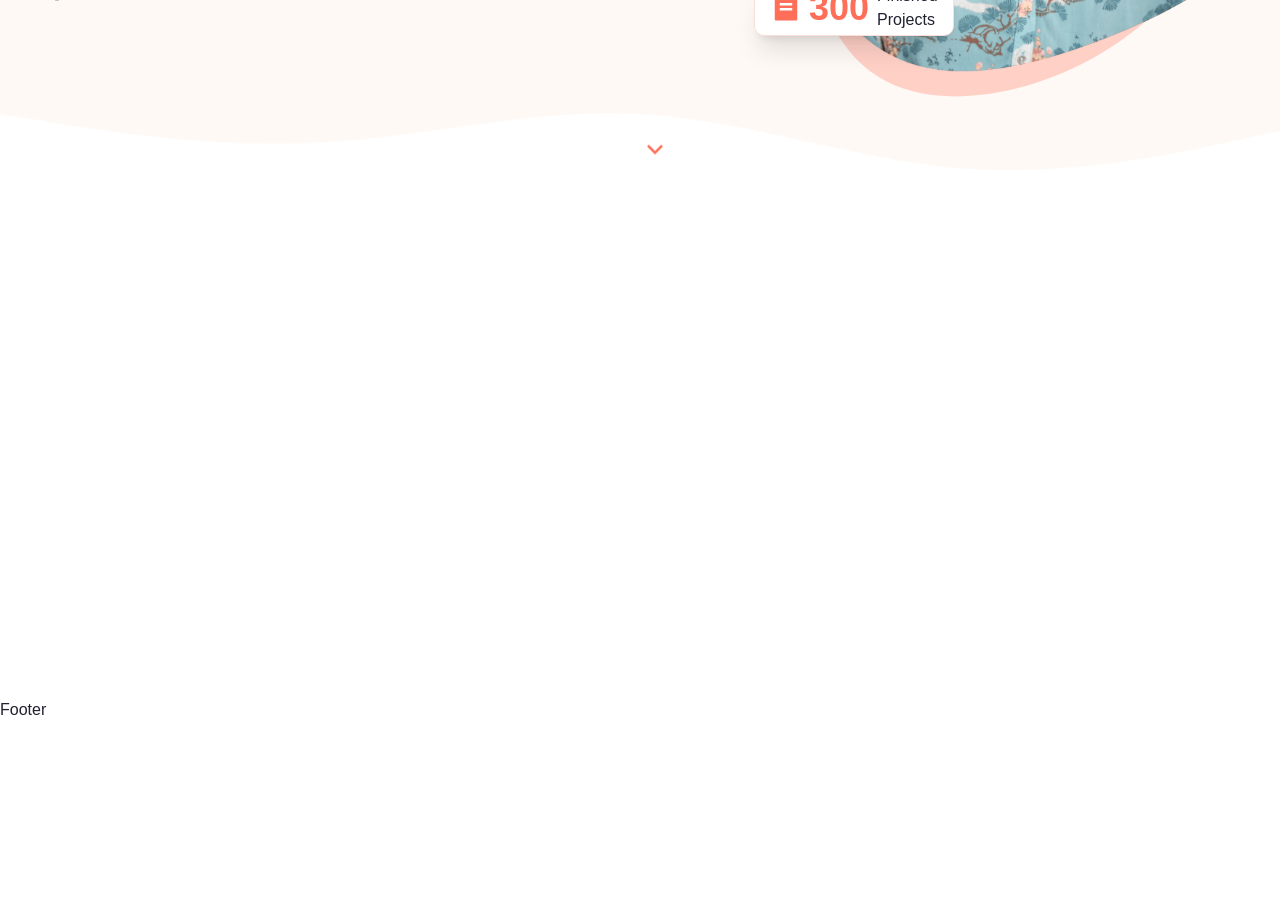
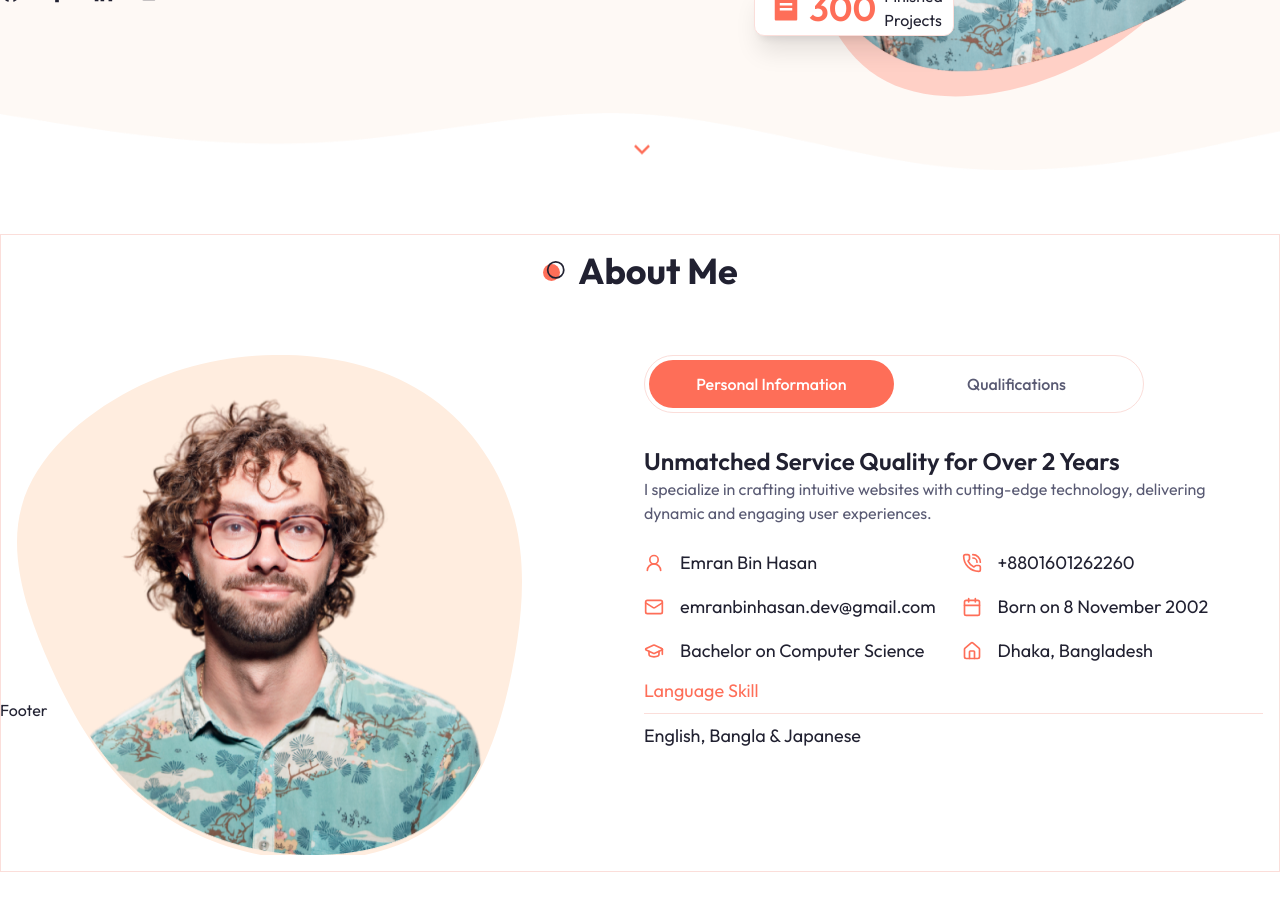
Before and after one commit to imran-binhasan/portfolio-v0, a Next.js app: page / in a window 1280 px wide. Shown: the part 580-1490 px from the top of the page. Before the commit the page ends 1302 px from the top, so only its background shows below. Built offline with nearby package versions, Linux system fonts and the light colour scheme.

Commit message:
add about section

```diff
--- a/app/globals.css
+++ b/app/globals.css
@@ -79,4 +79,7 @@ body {
   .badge {
     @apply z-10 w-[200px] h-[56px] bg-white dark:backdrop-blur-[44px] shadow-xl p-4 rounded-[10px] flex items-center gap-x-4;
   }
+  .section-title {
+    @apply lg:text-4xl text-2xl font-bold relative w-max flex items-center justify-between gap-x-3 before:bg-dots_light before:bg-no-repeat before:bg-center before:w-[24px] before:h-[24px]
+  }
 }
--- a/app/layout.jsx
+++ b/app/layout.jsx
@@ -1,22 +1,12 @@
-import { Geist, Geist_Mono } from "next/font/google";
+import { Outfit } from "next/font/google";
 import "./globals.css";
 
 import Header from "@/components/Header";
 import Footer from "@/components/Footer";
 import { ThemeProvider } from "@/components/ThemeProvider";
 
-
-
-
-const geistSans = Geist({
-  variable: "--font-geist-sans",
-  subsets: ["latin"],
-});
-
-const geistMono = Geist_Mono({
-  variable: "--font-geist-mono",
-  subsets: ["latin"],
-});
+// Specify the subset(s) you want to use
+const outfit = Outfit({ subsets: ['latin'] });
 
 export const metadata = {
   title: "Create Next App",
@@ -26,13 +16,11 @@ export const metadata = {
 export default function RootLayout({ children }) {
   return (
     <html lang="en" suppressHydrationWarning>
-      <body
-        className={`${geistSans.variable} ${geistMono.variable} antialiased`}
-      >
-        <ThemeProvider attribute='class' defaultTheme='light'>
-        <Header/>
-        {children}
-        <Footer/>
+      <body className={outfit.className}>
+        <ThemeProvider attribute="class" defaultTheme="light">
+          <Header />
+          {children}
+          <Footer />
         </ThemeProvider>
       </body>
     </html>
--- a/app/page.jsx
+++ b/app/page.jsx
@@ -1,9 +1,11 @@
 import Hero from "@/components/Hero";
+import About from "@/components/About";
 
 export default function Home() {
   return (
     <main className="h-[1200px]">
       <Hero/>
+      <About/>
     </main>
   );
 }
--- /dev/null
+++ b/components/About.jsx
@@ -0,0 +1,120 @@
+import { Tabs, TabsContent, TabsList, TabsTrigger } from "@/components/ui/tabs";
+
+import {
+  User2,
+  MailIcon,
+  HomeIcon,
+  PhoneCall,
+  GraduationCap,
+  Calendar,
+  Briefcase,
+  icons,
+} from "lucide-react";
+import DevImg from "./DevImg";
+const infoData = [
+  {
+    icon: <User2 size={20} />,
+    text: "Emran Bin Hasan",
+  },
+  {
+    icon: <PhoneCall size={20} />,
+    text: "+8801601262260",
+  },
+  {
+    icon: <MailIcon size={20} />,
+    text: "emranbinhasan.dev@gmail.com",
+  },
+  {
+    icon: <Calendar size={20} />,
+    text: "Born on 8 November 2002",
+  },
+  {
+    icon: <GraduationCap size={20} />,
+    text: "Bachelor on Computer Science",
+  },
+  {
+    icon: <HomeIcon size={20} />,
+    text: "Dhaka, Bangladesh",
+  },
+];
+
+const qualificationData = [
+  {
+    university: "Presidency University",
+    qualification: "Bachelor of Science",
+    years: 2024,
+  },
+];
+
+const About = () => {
+  const getData = (arr, title) => {
+    return arr.find((item) => item.title === title);
+  };
+  return (
+    <section className="lg:h-[800px] pb-12 lg:py-16">
+      <div className="container mx-auto border p-4">
+        <h2 className="section-title mb-8 lg:mb-16 text-center mx-auto">
+          About Me
+        </h2>
+        <div className="flex flex-col lg:flex-row gap-2">
+          <div className="hidden lg:flex xl:flex-1 relative">
+            <DevImg
+              containerStyles="bg-about_shape_light dark:bg-about_shape_dark w-[505px] h-[500px] bg-no-repeat relative"
+              imgSrc="/about/developer.png"
+            />
+          </div>
+          <div className="flex-1">
+            <Tabs defaultValue="personal">
+              <TabsList className="w-full lg:grid lg:grid-cols-2 lg:border dark:border-none lg:max-w-[500px]">
+                <TabsTrigger className="w-[162px] lg:w-auto" value="personal">
+                  Personal Information
+                </TabsTrigger>
+                <TabsTrigger
+                  className="w-[162px] lg:w-auto"
+                  value="qualifications"
+                >
+                  Qualifications
+                </TabsTrigger>
+              </TabsList>
+              <div className="text-lg mt-4 lg:mt-8">
+                <TabsContent value="personal">
+                  <div className="space-y-3 text-center">
+                    <div className=" mb-2 lg:mb-6 text-center lg:text-left ">
+                    <h3 className="text-xl lg:text-2xl font-semibold">
+                      Unmatched Service Quality for Over 2 Years
+                    </h3>
+                    <p className="text-muted-foreground mx-auto text-base">
+                      I specialize in crafting intuitive websites with
+                      cutting-edge technology, delivering dynamic and engaging
+                      user experiences.
+                    </p>
+                    </div>
+                    <div className="grid lg:grid-cols-2 gap-4 mb-12">
+                      {infoData.map((item, index) => {
+                        return <div className="flex items-center gap-x-4 mx-auto lg:mx-0"
+                                 key={index}>
+                                    <span className="text-primary">{item.icon}</span>
+                                    <p>{item.text}</p>
+                                </div>;
+                      })}
+                    </div>
+                    <div className="flex flex-col gap-y-2">
+                        <h3 className="text-center lg:text-left text-primary">Language Skill</h3>
+                        <div className="border-b border-border"></div>
+                        <p className="text-center lg:text-left">English, Bangla & Japanese</p>
+                    </div>
+                  </div>
+                </TabsContent>
+                <TabsContent value="qualifications">
+                  Qualifications Info
+                </TabsContent>
+              </div>
+            </Tabs>
+          </div>
+        </div>
+      </div>
+    </section>
+  );
+};
+
+export default About;
--- a/components/Hero.jsx
+++ b/components/Hero.jsx
@@ -75,7 +75,7 @@ const Hero = () => {
             />
           </div>
         </div>
-        <div className="hidden md:flex absolute left-2/4 bottom-44 lg:bottom-12 animate-bounce">
+        <div className="hidden md:flex absolute left-[49%] bottom-44 lg:bottom-12 animate-bounce mx-auto text-center">
           <RiArrowDownSLine className="text-3xl text-primary" />
         </div>
       </div>
--- a/components/ui/button.jsx
+++ b/components/ui/button.jsx
@@ -20,7 +20,7 @@ const buttonVariants = cva(
         link: "text-primary underline-offset-4 hover:underline",
       },
       size: {
-        default: "h-10 px-5 py-2 min-w-[166px]",
+        default: "h-11 px-5 py-2 min-w-[166px]",
         sm: "h-9 rounded-md px-3",
         lg: "h-11 rounded-md px-8",
         icon: "h-10 w-10",
--- a/components/ui/tabs.jsx
+++ b/components/ui/tabs.jsx
@@ -11,7 +11,7 @@ const TabsList = React.forwardRef(({ className, ...props }, ref) => (
   <TabsPrimitive.List
     ref={ref}
     className={cn(
-      "inline-flex h-10 items-center justify-center rounded-md bg-muted p-1 text-muted-foreground",
+      "inline-flex items-center justify-center lg:bg-white p-1 text-muted-foreground rounded-[30px] dark:bg-secondary",
       className
     )}
     {...props} />
@@ -22,7 +22,7 @@ const TabsTrigger = React.forwardRef(({ className, ...props }, ref) => (
   <TabsPrimitive.Trigger
     ref={ref}
     className={cn(
-      "inline-flex items-center justify-center whitespace-nowrap rounded-sm px-3 py-1.5 text-sm font-medium ring-offset-background transition-all focus-visible:outline-none focus-visible:ring-2 focus-visible:ring-ring focus-visible:ring-offset-2 disabled:pointer-events-none disabled:opacity-50 data-[state=active]:bg-background data-[state=active]:text-foreground data-[state=active]:shadow-sm",
+      "inline-flex items-center justify-center whitespace-nowrap rounded-full px-3 py-1.5 text-base font-medium ring-offset-background transition-all focus-visible:outline-none focus-visible:ring-2 focus-visible:ring-ring focus-visible:ring-offset-2 disabled:pointer-events-none disabled:opacity-50 data-[state=active]:bg-primary data-[state=active]:text-white data-[slate=active]:shadow-sm h-[48px]",
       className
     )}
     {...props} />
--- a/tailwind.config.mjs
+++ b/tailwind.config.mjs
@@ -62,7 +62,11 @@ export default {
 			hero: 'url(/hero/hero-bg.png)',
 			hero_shape: 'url(/hero/shape-1.svg)',
 			hero_shape2_light: 'url(/hero/shape-2-light.svg)',
-			hero_shape2_dark: 'url(/hero/shape-2-dark.svg)'
+			hero_shape2_dark: 'url(/hero/shape-2-dark.svg)',
+			about_shape_light: 'url(/about/shape-light.svg)',
+			about_shape_dark: 'url(/about/shape-dark.svg)',
+			dots_light: 'url(/dots-light.svg)',
+			dots_dark: 'url(/dots-dark.svg)',
 		}
   	}
   },
```
